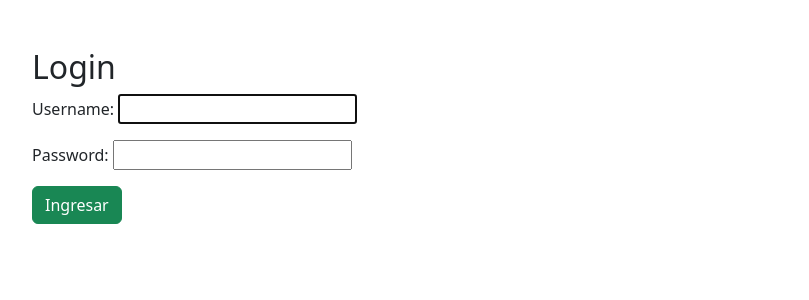
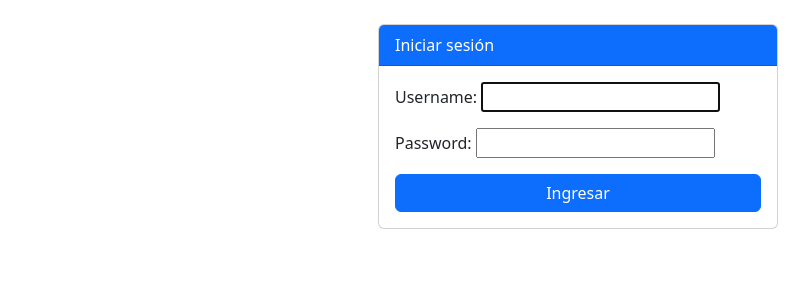
Before and after one commit to BeB55/parcial_2, a Django app: page /cuentas/login/ in a window 1280 px wide. Shown: the part 56-356 px from the top of the page, without its empty margins (62-871 px from the left). Run offline with Django 4.2, Linux system fonts and the light colour scheme.

Commit message:
agrego login

```diff
--- a/apps/cuentas/templates/registration/login.html
+++ b/apps/cuentas/templates/registration/login.html
@@ -1,11 +1,14 @@
-{% extends 'base.html' %}
+{% extends "base.html" %}
+{% block title %}Login{% endblock %}
 {% block content %}
-<div class="container mt-5">
-  <h2>Login</h2>
-  <form method="post">
-    {% csrf_token %}
-    {{ form.as_p }}
-    <button type="submit" class="btn btn-success">Ingresar</button>
-  </form>
+<div class="card mx-auto" style="max-width: 400px;">
+  <div class="card-header bg-primary text-white">Iniciar sesión</div>
+  <div class="card-body">
+    <form method="post">
+      {% csrf_token %}
+      {{ form.as_p }}
+      <button type="submit" class="btn btn-primary w-100">Ingresar</button>
+    </form>
+  </div>
 </div>
 {% endblock %}
--- a/parcial/urls.py
+++ b/parcial/urls.py
@@ -5,6 +5,7 @@ from apps.cuentas.views import dashboard
 
 urlpatterns = [
     path('admin/', admin.site.urls),
+    path("", include("django.contrib.auth.urls")),
     path('cuentas/', include('apps.cuentas.urls')),
     path('', dashboard, name='home'),
     path('alumnos/', include('apps.alumnos.urls')),
```
